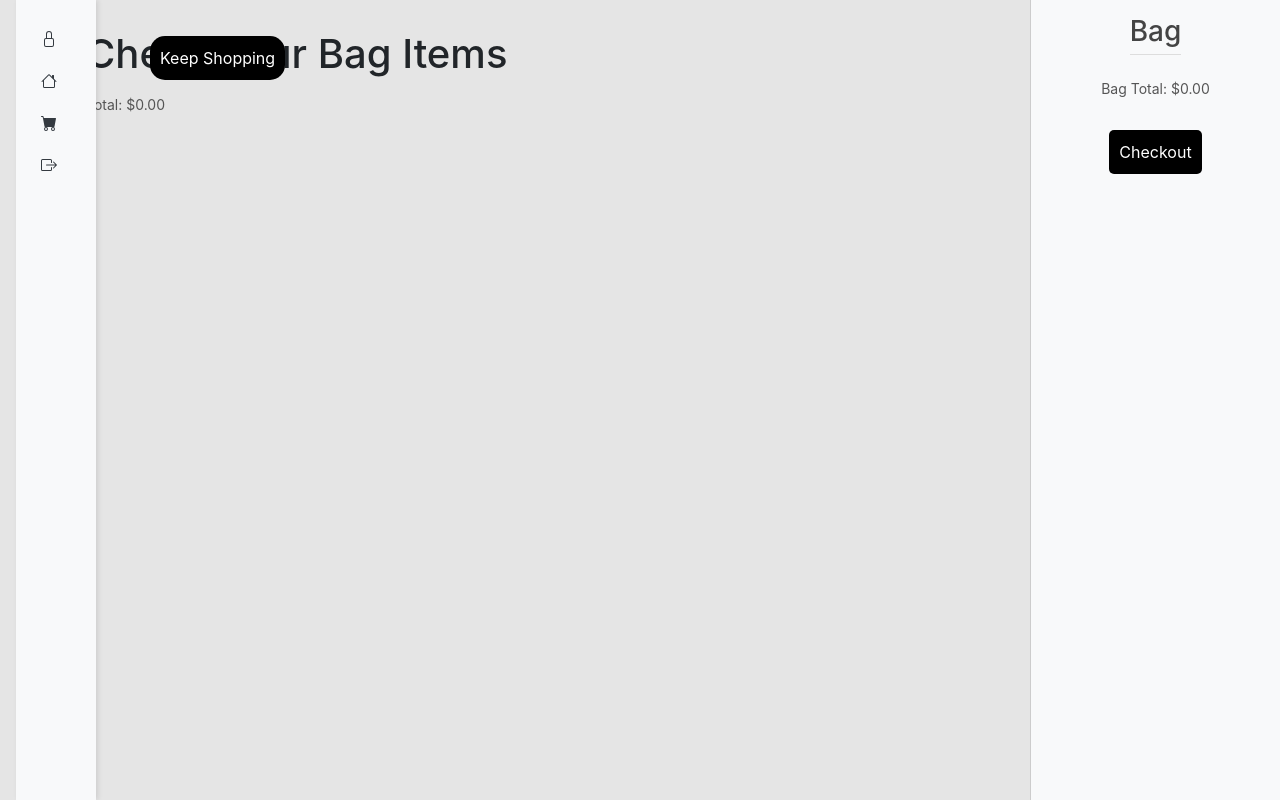
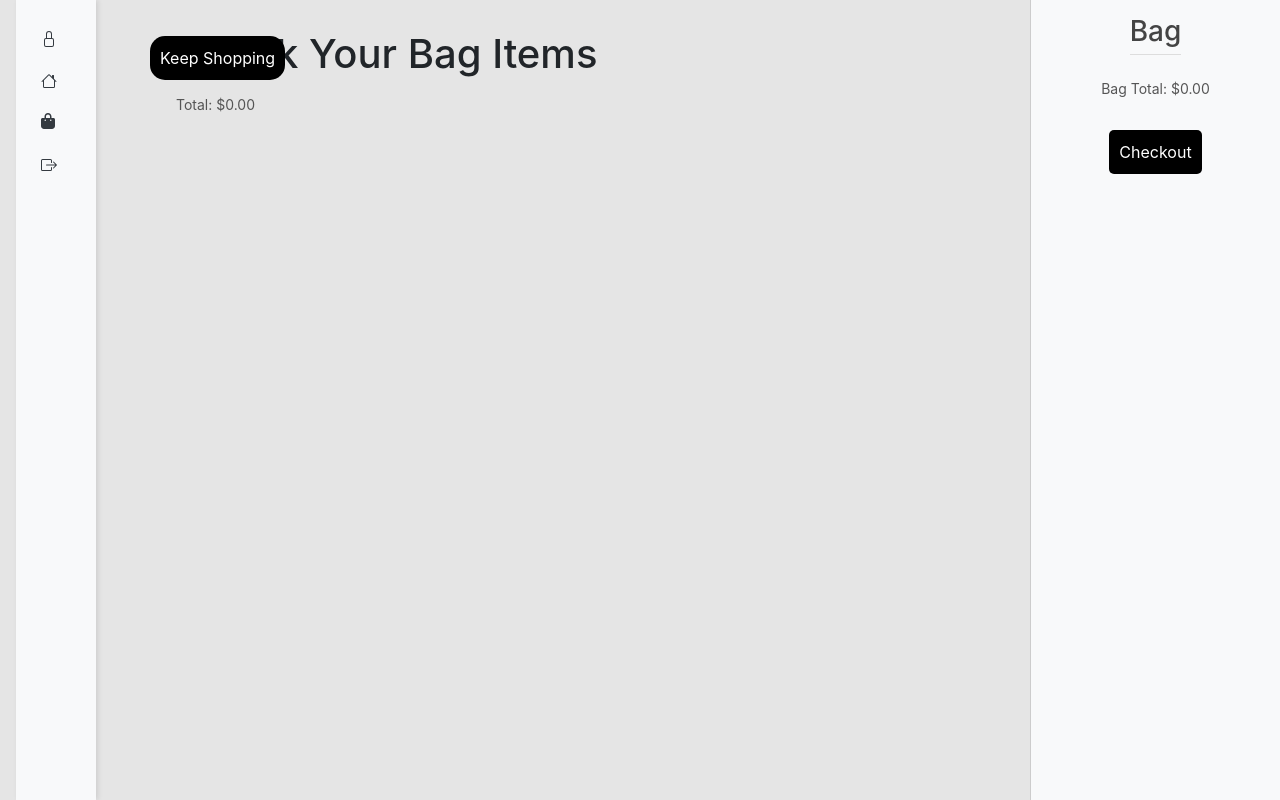
Before and after one commit to tebohonthako/apple-store, a React (Create React App) app: page /Bag in a window 1280 px wide. Built offline with nearby package versions, Linux system fonts and the light colour scheme.

Commit message:
bag icon changed

```diff
--- a/package.json
+++ b/package.json
@@ -5,6 +5,7 @@
   "dependencies": {
     "@fortawesome/fontawesome-svg-core": "^6.4.2",
     "@fortawesome/free-brands-svg-icons": "^6.4.2",
+    "@fortawesome/free-regular-svg-icons": "^6.4.2",
     "@fortawesome/free-solid-svg-icons": "^6.4.2",
     "@fortawesome/react-fontawesome": "^0.2.0",
     "@testing-library/jest-dom": "^5.17.0",
--- a/src/Bag.css
+++ b/src/Bag.css
@@ -44,6 +44,7 @@
 .bag-item-content {
   display: flex;
   align-items: center;
+
 }
 
 button {
@@ -58,3 +59,8 @@
 button:hover {
   background-color: #c82333;
 }
+.container {
+  margin-left: 10rem;
+  margin-right: 8rem;
+  width: 80%;
+}
--- a/src/BagSideBar.css
+++ b/src/BagSideBar.css
@@ -12,16 +12,18 @@
   right: 0; /* Stick to the right of the viewport */
   height: 100vh; /* Set full viewport height */
   overflow-y: auto; /* Add scrollbars if content overflows */
+  margin-left: 5rem;
+
 }
 .bag-images {
   display: flex;
-  flex-direction: column;
+  flex-direction: row;
   align-items: center;
   margin-top: 15px;
 }
 
 .bag-item-image {
-  width: 60px;
+  width: 20px;
   height: auto;
   margin: 5px;
 }
--- a/src/BagSideBar.js
+++ b/src/BagSideBar.js
@@ -2,6 +2,9 @@
 import { Link } from 'react-router-dom';
 import { useBag } from './BagContext'; // Import useBag from your BagContext
 import './BagSideBar.css'; // Import your custom CSS for styling
+import { faShoppingBag } from '@fortawesome/free-solid-svg-icons';
+import { FontAwesomeIcon } from '@fortawesome/react-fontawesome';
+
 
 const BagSideBar = () => {
   const { bagItems } = useBag(); // Use the useBag hook to get the bagItems
@@ -16,7 +19,7 @@
       </div>
       <Link to="/Bag">
         <button className="view-bag-button">
-          View Bag
+        <FontAwesomeIcon icon={faShoppingBag} /> View Bag
         </button>
       </Link>
 
--- a/src/HomePage.css
+++ b/src/HomePage.css
@@ -42,7 +42,7 @@
   width: 25%;
   padding: 0.5rem;
   margin-bottom: 2rem;
-  border-radius: 1rem;
+  border-radius: 0.5rem;
   border: 0rem solid white;
   box-shadow: 5px 5px 10px 2px rgba(0, 0, 0, 0.2);
 
@@ -52,3 +52,7 @@
   margin-left: -20rem;
   margin-top: 2rem;
 }
+.cards {
+  margin-right: 10rem;
+  margin-left: 3rem;
+}
--- a/src/HomePage.js
+++ b/src/HomePage.js
@@ -6,11 +6,15 @@
 import BagSideBar from './BagSideBar';
 import './HomePage.css';
 import './App.css';
+import { faShoppingBag } from '@fortawesome/free-solid-svg-icons';
+import { FontAwesomeIcon } from '@fortawesome/react-fontawesome';
 
+
+// Homepage functional compononent
 const Homepage = () => {
-  const [filteredProducts, setFilteredProducts] = useState(products);
+  const [filteredProducts, setFilteredProducts] = useState(products);  // useState - filter products searched in search bar
 
-  const handleSearch = (query) => {
+  const handleSearch = (query) => {                                 // function for filter searchbar
     const filtered = products.filter((product) =>
       product.title.toLowerCase().includes(query.toLowerCase())
     );
@@ -33,10 +37,8 @@
                 <div className='price-btn'>
                   <p>{product.currency} {product.price.toFixed(2)}</p>
                   <Link to={`/product/${product.id}`} className="btn btn-primary bag-button">
-                    <svg xmlns="http://www.w3.org/2000/svg" width="16" height="16" fill="currentColor" class="bi bi-cart-fill" viewBox="0 0 16 16">
-                      <path d="M0 1.5A.5.5 0 0 1 .5 1H2a.5.5 0 0 1 .485.379L2.89 3H14.5a.5.5 0 0 1 .491.592l-1.5 8A.5.5 0 0 1 13 12H4a.5.5 0 0 1-.491-.408L2.01 3.607 1.61 2H.5a.5.5 0 0 1-.5-.5zM5 12a2 2 0 1 0 0 4 2 2 0 0 0 0-4zm7 0a2 2 0 1 0 0 4 2 2 0 0 0 0-4zm-7 1a1 1 0 1 1 0 2 1 1 0 0 1 0-2zm7 0a1 1 0 1 1 0 2 1 1 0 0 1 0-2z"/>
-                    </svg>
-                </Link>
+                    <FontAwesomeIcon icon={faShoppingBag} />
+                  </Link>
                 </div>
               </div>
             </div>
--- a/src/SideBar.js
+++ b/src/SideBar.js
@@ -1,5 +1,7 @@
 import React from 'react';
 import './SideBar.css'
+import { faShoppingBag } from '@fortawesome/free-solid-svg-icons';
+import { FontAwesomeIcon } from '@fortawesome/react-fontawesome';
 
 const SideBar = () => {
   return (
@@ -21,9 +23,7 @@
         </li>
         <li className="mb-2">
           <a href="/cart" className="text-decoration-none text-dark">
-          <svg xmlns="http://www.w3.org/2000/svg" width="16" height="16" fill="currentColor" class="bi bi-cart-fill" viewBox="0 0 16 16">
-            <path d="M0 1.5A.5.5 0 0 1 .5 1H2a.5.5 0 0 1 .485.379L2.89 3H14.5a.5.5 0 0 1 .491.592l-1.5 8A.5.5 0 0 1 13 12H4a.5.5 0 0 1-.491-.408L2.01 3.607 1.61 2H.5a.5.5 0 0 1-.5-.5zM5 12a2 2 0 1 0 0 4 2 2 0 0 0 0-4zm7 0a2 2 0 1 0 0 4 2 2 0 0 0 0-4zm-7 1a1 1 0 1 1 0 2 1 1 0 0 1 0-2zm7 0a1 1 0 1 1 0 2 1 1 0 0 1 0-2z"/>
-          </svg>
+          <FontAwesomeIcon icon={faShoppingBag} />
           </a>
         </li>
         <li>
```
Also changed, not shown: 1 other file (tests, documents, lock files or other folders).
